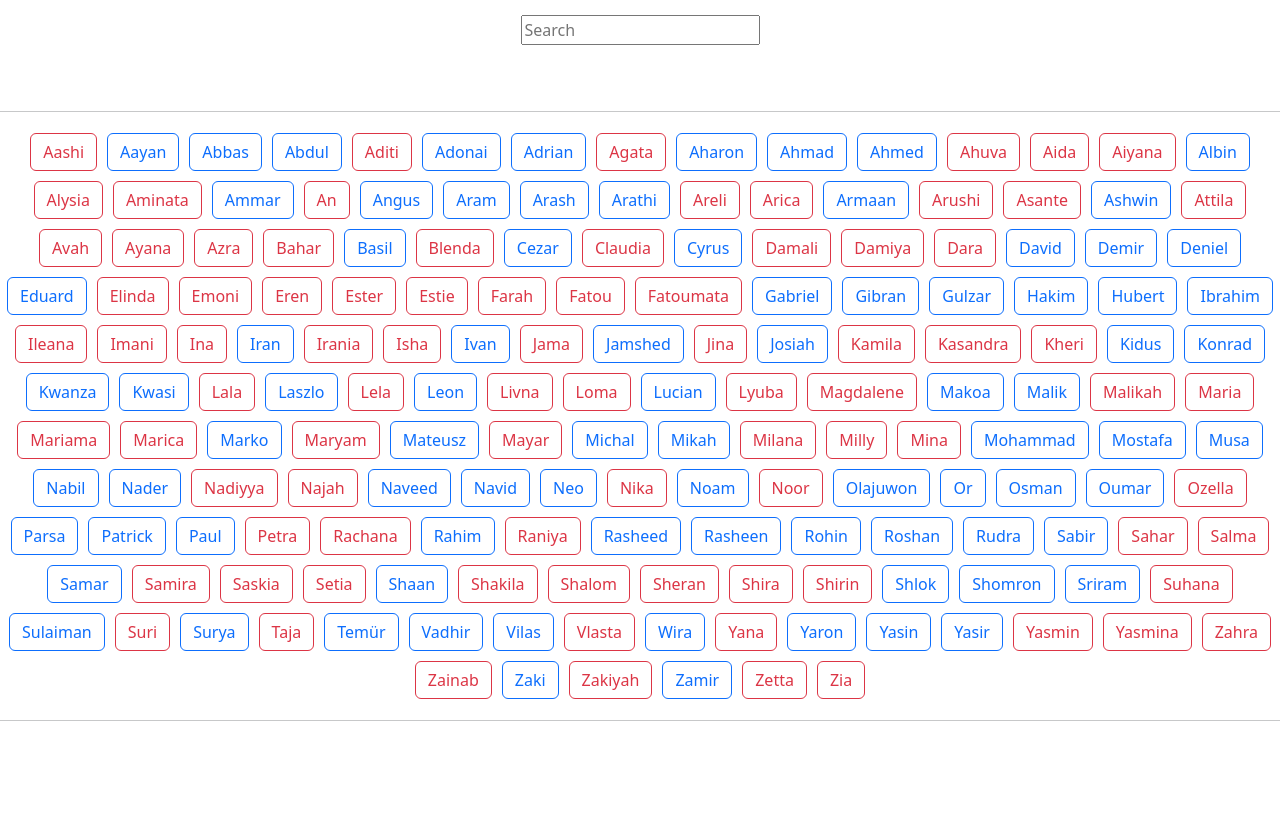
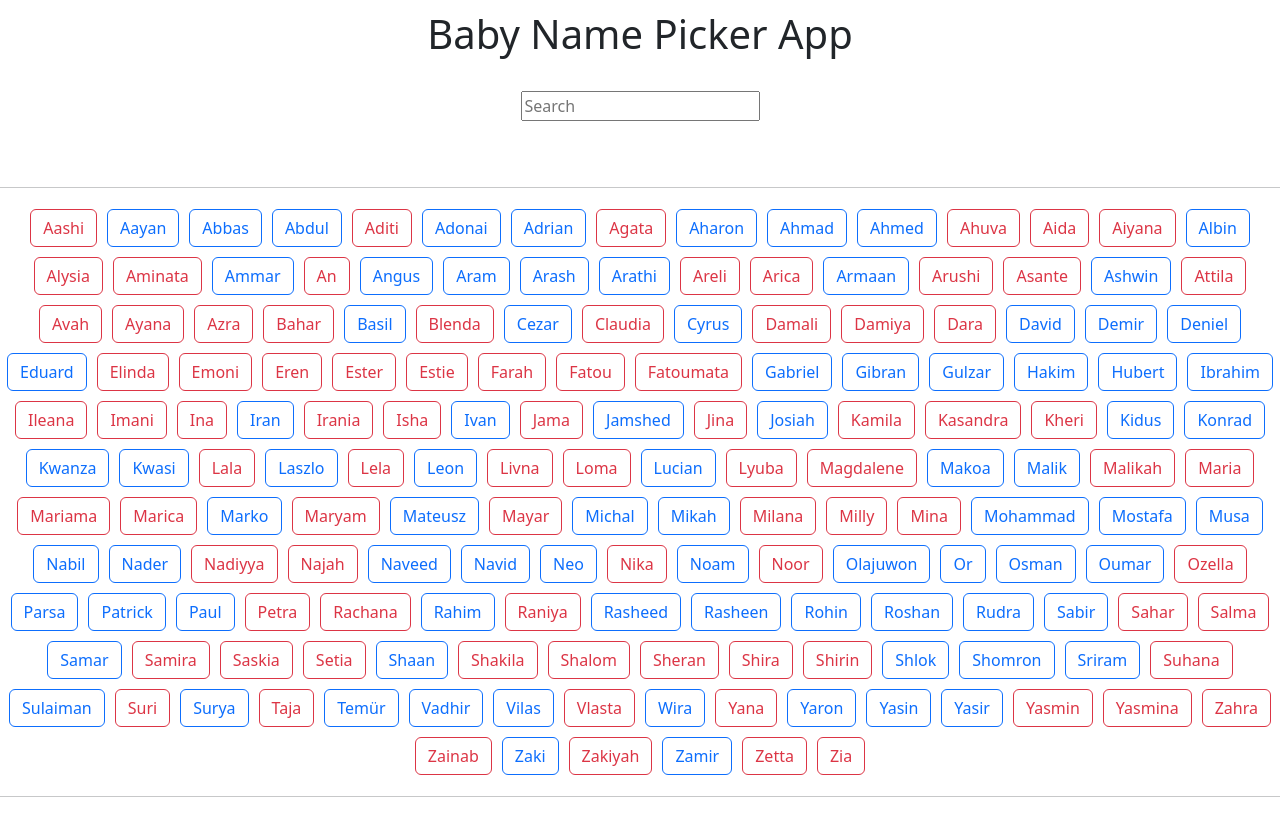
Before and after one commit to AnoshMalik/React-BabyNamePicker, a React (Create React App) app: page / in a window 1280 px wide. Built offline with nearby package versions, Linux system fonts and the light colour scheme.

Commit message:
Added title and header.jsx file

```diff
--- a/public/index.html
+++ b/public/index.html
@@ -2,7 +2,8 @@
 <html lang="en">
   <head>
     <meta charset="utf-8" />
-    <link rel="icon" href="%PUBLIC_URL%/favicon.ico" />
+    <!-- <link rel="icon" href="%PUBLIC_URL%/favicon.ico" /> -->
+    <link rel="icon" href="https://www.svgrepo.com/show/224114/feeder.svg">
     <meta name="viewport" content="width=device-width, initial-scale=1" />
     <meta name="theme-color" content="#000000" />
     <meta
--- a/src/App.js
+++ b/src/App.js
@@ -1,10 +1,12 @@
 import './css/App.css';
 import Names from './components/Names';
 import Search from './components/Search';
+import Header from './components/Header';
 
 function App() {
   return (
     <div className="App">
+      <Header/>
       <Search/>
       <Names/>
 
--- /dev/null
+++ b/src/components/Header.jsx
@@ -0,0 +1,11 @@
+import React from 'react'
+
+function Header() {
+  return (
+    <div style={{ paddingBottom: "10px", paddingTop: "10px" }}>
+      <h1>Baby Name Picker App</h1>
+    </div>
+  );
+}
+
+export default Header
```
